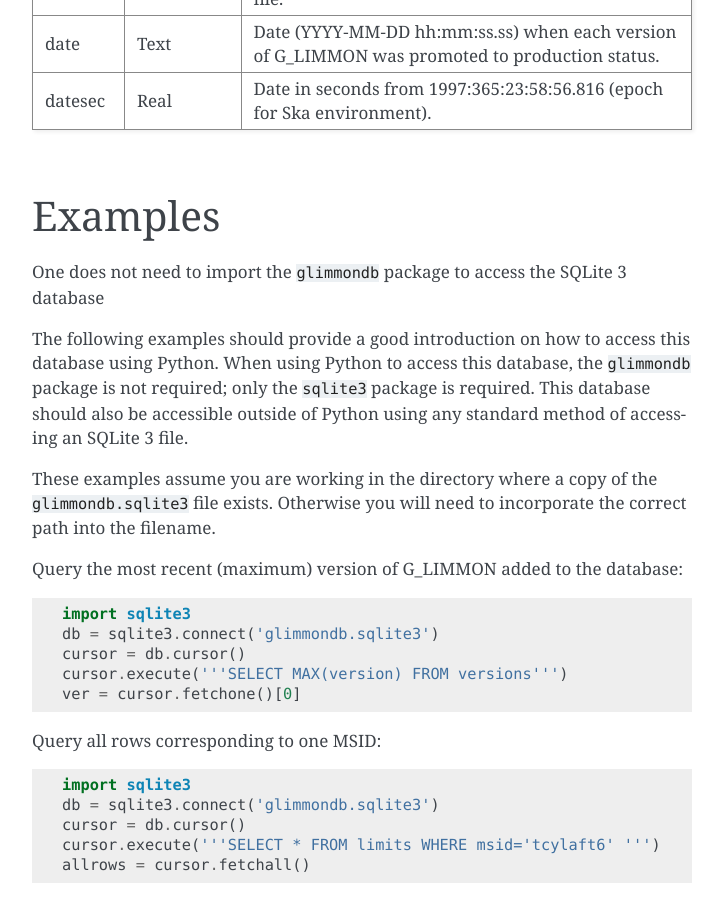
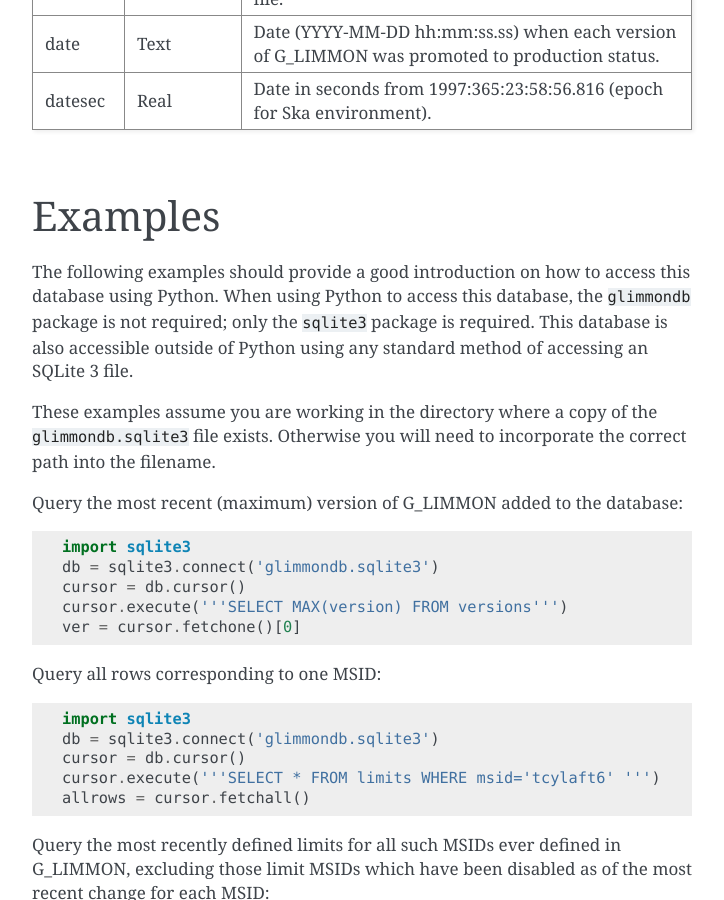
Before and after one commit to fot/glimmondb, a Sphinx documentation site: the page built from docs/index.rst, in a window 1280 px wide and 900 px high, scrolled down 4798 px. Shown: the whole window, without its empty margins (388-1112 px from the left). Built offline with Sphinx 7.4.7, drawn with Linux system fonts in a browser that asks for light colours.

Commit message:
Make minor docs edit

```diff
--- a/docs/index.rst
+++ b/docs/index.rst
@@ -229,11 +229,9 @@ Table Definitions
 Examples
 ========
 
-One does not need to import the ``glimmondb`` package to access the SQLite 3 database
-
 The following examples should provide a good introduction on how to access this database using
 Python. When using Python to access this database, the ``glimmondb`` package is not required; only
-the ``sqlite3`` package is required. This database should also be accessible outside of Python using
+the ``sqlite3`` package is required. This database is also accessible outside of Python using
 any standard method of accessing an SQLite 3 file.
 
 These examples assume you are working in the directory where a copy of the ``glimmondb.sqlite3``
```
